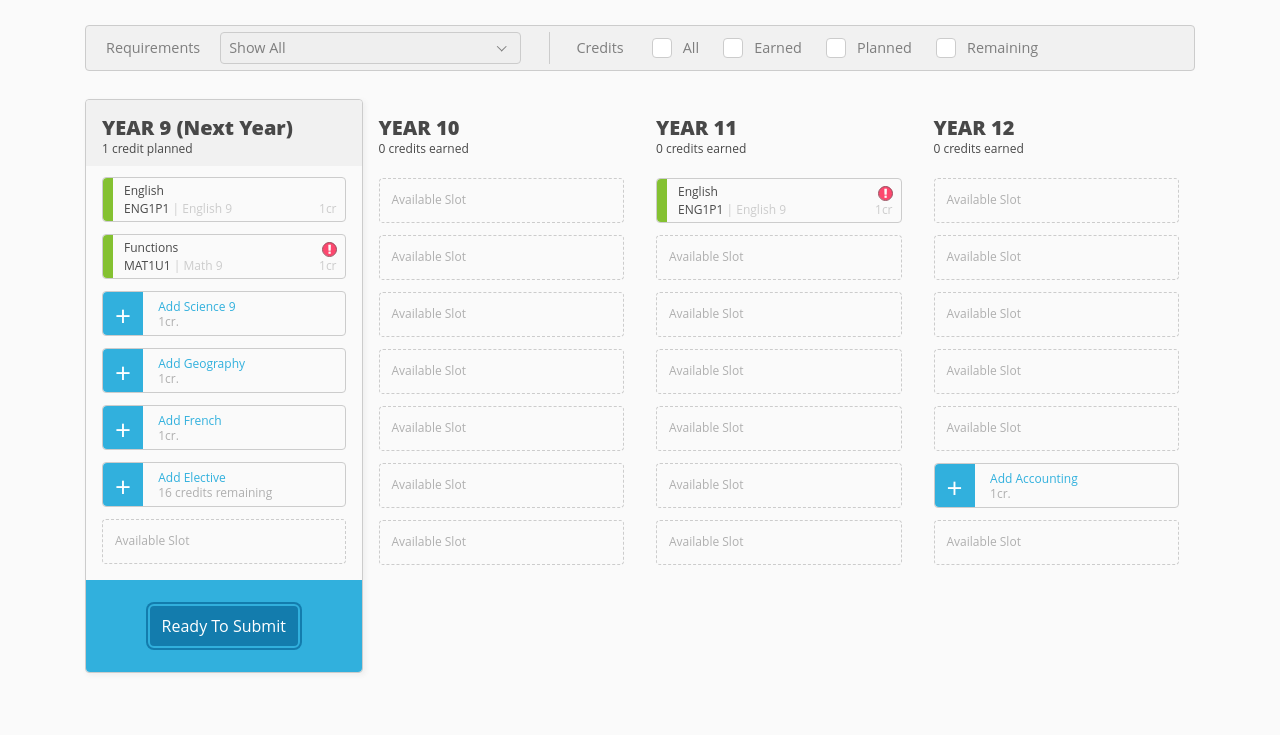
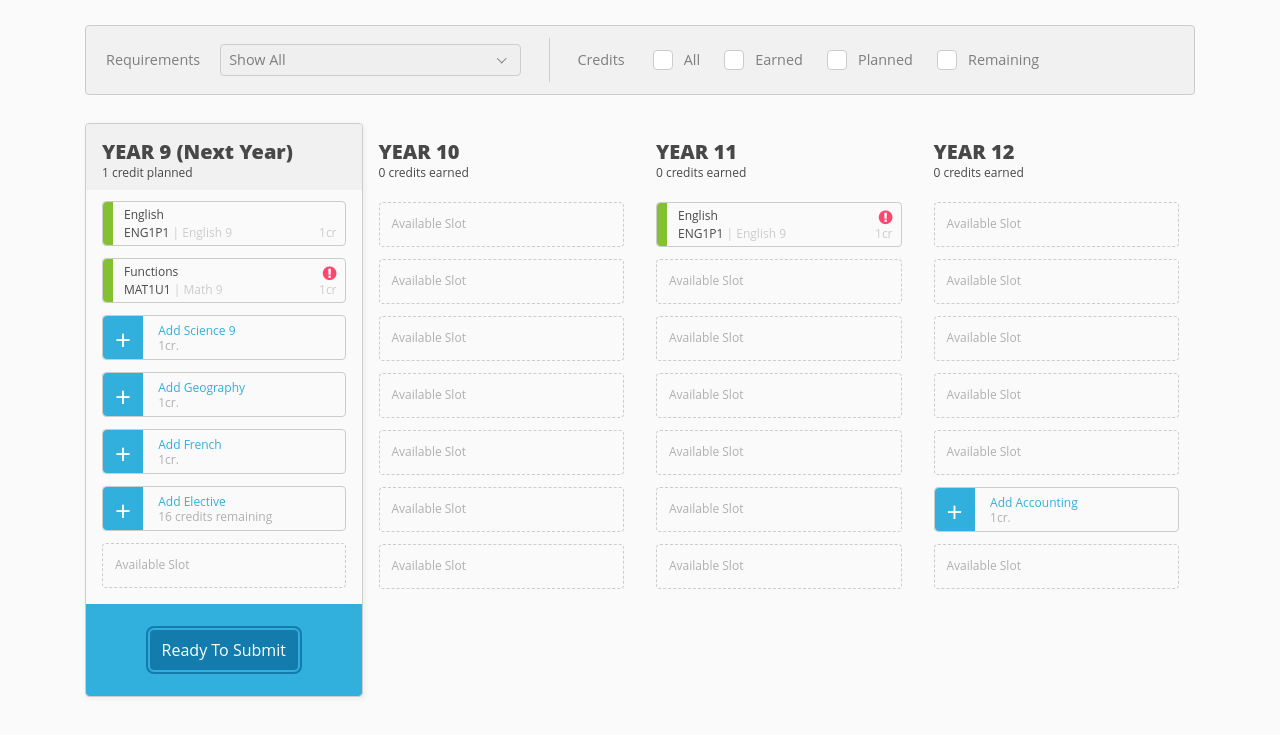
Before and after one commit to quinnktaylor/coursePlanner, a plain HTML site: page app/index.html in a window 1280 px wide. Shown: the part 93-828 px from the top of the page. Drawn offline with nearby package versions, Linux system fonts and the light colour scheme.

Commit message:
Removing error border.

```diff
--- a/app/css/scss/component/_course_selection.scss
+++ b/app/css/scss/component/_course_selection.scss
@@ -199,18 +199,6 @@
 			border-top: 10px solid $color-white;
 		}
 	}
-
-	&:after {
-		content: '';
-		background: transparent;
-		border: 1px solid #994e5e;
-		position: absolute;
-		width: 15px;
-		height: 15px;
-		left: -1px;
-		top: 1px;
-		border-radius: 50%;
-	}
 }
 
 .selected-course-error-link {
--- a/app/css/scss/component/_filter.scss
+++ b/app/css/scss/component/_filter.scss
@@ -61,15 +61,8 @@
 	padding-left: 1.75rem;
 	min-height: $filter-height;
 	@extend .flex-vertical-center;
-
-	&:before {
-		content: '';
-		width: 1px;
-		background-color: $color-gray-secondary;
-		height: 70%;
-		position: absolute;
-		left: 0;
-	}
+	border-left: 1px solid $color-gray-secondary;
+	margin: 0.75rem 0;
 }
 
 .course-filter-list {
```
Also changed, not shown: app/css/site.css.
